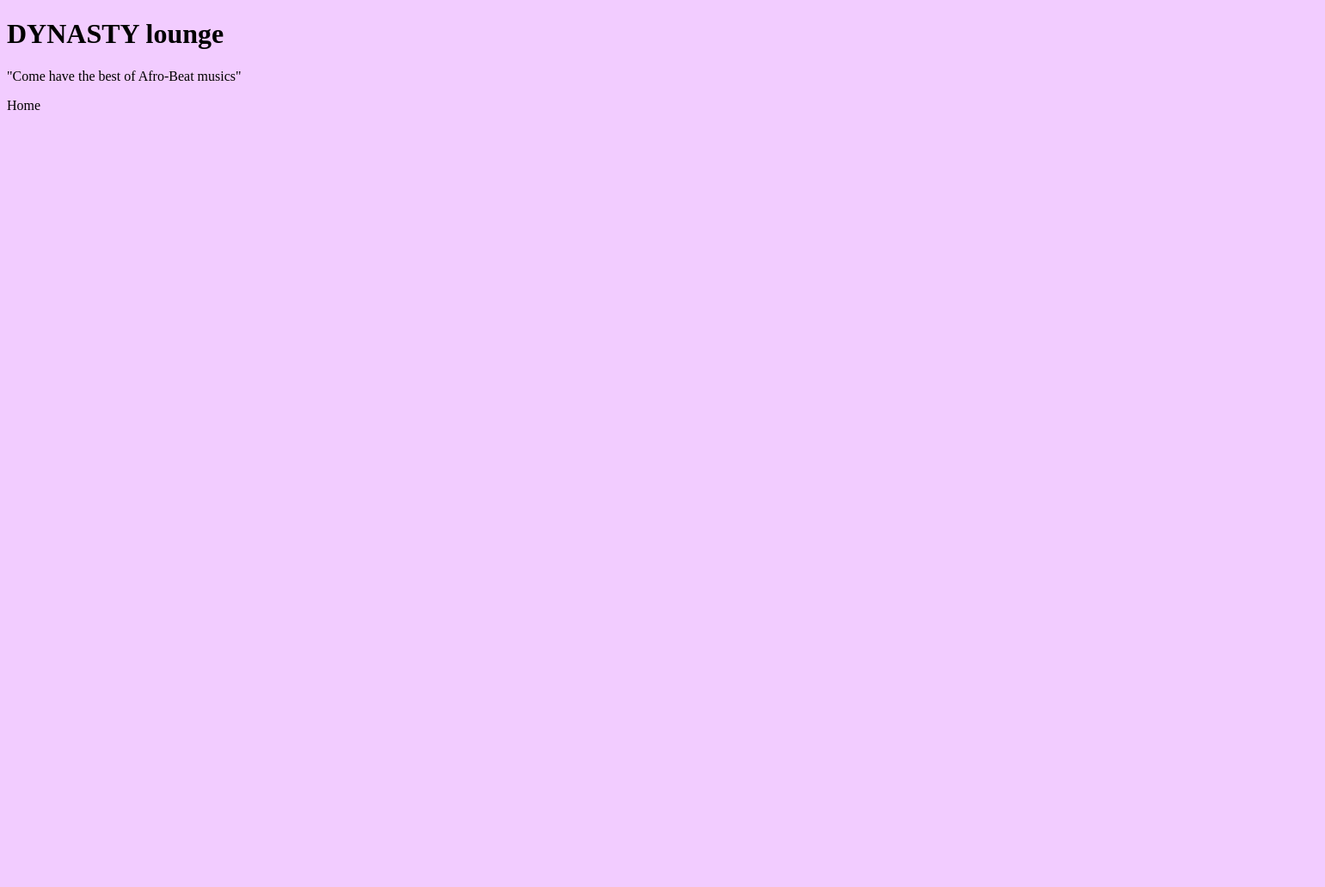
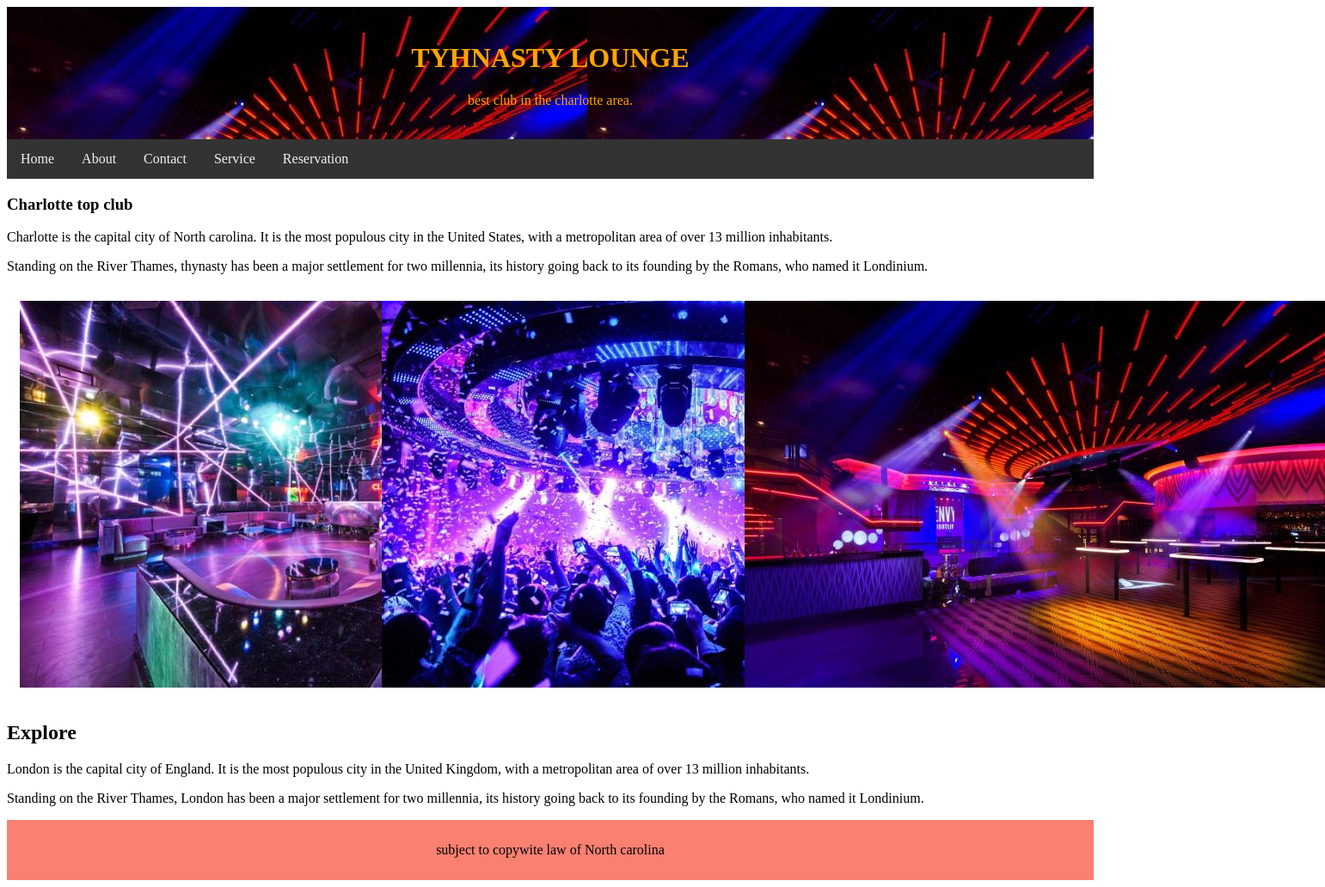
Before and after one commit to conqueror1027/my_lounge, a plain HTML site: page src/index.html in a window 1280 px wide. Shown: the whole page at 86% size, 1541 px wide, since content can reach past the window. Before the commit the page ends 800 px from the top, so only its background shows below. Drawn offline with Linux system fonts and the light colour scheme.

Commit message:
images added to website

```diff
--- a/src/index.html
+++ b/src/index.html
@@ -1,13 +1,52 @@
 <!DOCTYPE html>
 <html lang="en">
 <head>
+<title>Thynasty lounge</title>
 <meta charset="utf-8">
-<title>Dynasty lounge</title>
-<link rel="stylesheet" type="text/css" href="lounge.css">
+<meta name="viewport" content="width=device-width, initial-scale=1">
+<link rel="stylesheet" href="lounge.css"></link>
 </head>
 <body>
-<h1>DYNASTY lounge</h1>
-<p>"Come have the best of Afro-Beat musics"</p>
-<nav>Home</a></nav>
+<div class="header">
+  <h1>TYHNASTY LOUNGE</h1>
+  <p>best club in the charlotte area.</p>
+</div>
+<div class="topnav">
+  <a href="#">Home</a>
+  <a href="#">About</a>
+  <a href="#">Contact</a>
+  <a href="#">Service</a>
+  <a href="#">Reservation</a>
+</div>
+<section>
+  <article>
+    <h1>Charlotte top club</h1>
+    <p>Charlotte is the capital city of North carolina. It is the most populous city in the  United States, with a metropolitan area of over 13 million inhabitants.</p>
+    <p>Standing on the River Thames, thynasty has been a major settlement for two millennia, its history going back to its founding by the Romans, who named it Londinium.</p>
+  </article>
+</section>
+<div class="row">
+<div class="column">
+  <img src="club1xx.jpg" alt="clube image">
+</div>
+<div class="column">
+  <img src="club2xx.jpg" alt="clube image">
+</div>
+<div class="column">
+  <img src="club3xx.jpg" alt="clube image">
+</div>
+</div
+
+<section>
+  <article id="AA">
+      <h1>Explore</h1>
+      <p>London is the capital city of England. It is the most populous city in the  United Kingdom, with a metropolitan area of over 13 million inhabitants.</p>
+      <p>Standing on the River Thames, London has been a major settlement for two millennia, its history going back to its founding by the Romans, who named it Londinium.</p>
+  </article>
+</section>
+<footer>
+  <p>subject to copywite law of North carolina</p>
+</footer>
+
 </body>
 </html>
--- a/src/lounge.css
+++ b/src/lounge.css
@@ -1,3 +1,65 @@
-body{
-	background-color: #f2ccff;
+* {
+  box-sizing: border-box;
 }
+
+body {
+  margin: 5;
+}
+
+/* Style the header */
+.header {
+  background-color: #f1f1f1;
+  padding: 20px;
+  text-align: center;
+  background-image: url("club3xx.jpg");
+  color: orange;
+
+}
+
+/* Style the top navigation bar */
+.topnav {
+  overflow: hidden;
+  background-color: #333;
+}
+
+/* Style the topnav links */
+.topnav a {
+  float: left;
+  display: block;
+  color: #f2f2f2;
+  text-align: center;
+  padding: 14px 16px;
+  text-decoration: none;
+}
+
+/* Change color on hover */
+.topnav a:hover {
+  background-color: #ddd;
+  color: black;
+}
+
+/* Create three equal columns that floats next to each other */
+.column {
+  float: left;
+  width: 33.33%;
+  padding: 15px;
+}
+
+/* Clear floats after the columns */
+.row::after {
+  content: "";
+  display: table;
+  clear: both;
+}
+
+/* Responsive layout - makes the three columns stack on top of each other instead of next to each other */
+@media screen and (max-width:600px) {
+  .column {
+    width: 100%;
+  }
+}
+footer{
+	text-align: center;
+	background-color: #FA8072;
+	padding: 10px;
+}
```
Also changed, not shown: src/club1.png (added), src/club1xx.jpg (added), src/club2.jpg (added), src/club2xx.jpg (added), src/club3.jpg (added), src/club3xx.jpg (added).
